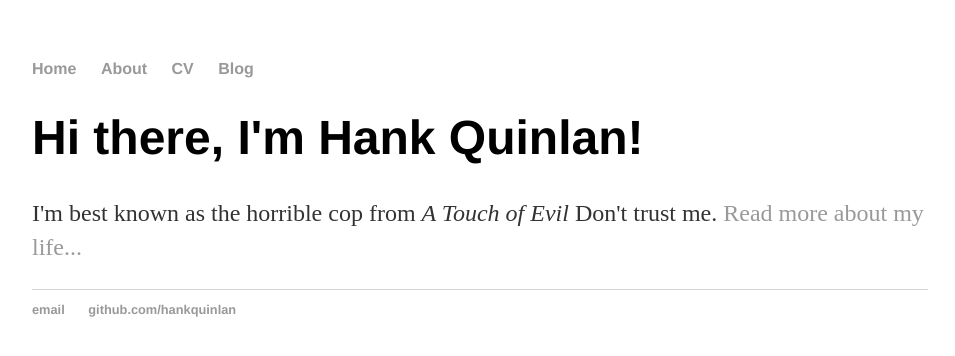
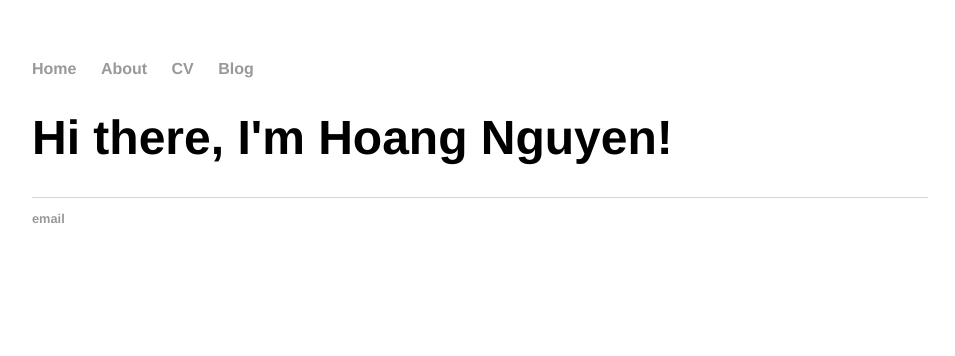
Before and after one commit to HoangHuyNguyen/hoanghuynguyen.github.io, a plain HTML site: page index.html in a window 1280 px wide. Shown: the whole page, without its empty margins (160-1115 px from the left). Drawn offline with Linux system fonts and the light colour scheme.

Commit message:
Update index.html

```diff
--- a/index.html
+++ b/index.html
@@ -1,7 +1,7 @@
 <!DOCTYPE html>
 <html>
 	<head>
-		<title>Hank Quinlan, Horrible Cop</title>
+		<title>Hoang Nguyen</title>
 		<!-- link to main stylesheet -->
 		<link rel="stylesheet" type="text/css" href="/css/main.css">
 	</head>
@@ -16,14 +16,12 @@
 		</nav>
 		<div class="container">
     		<div class="blurb">
-        		<h1>Hi there, I'm Hank Quinlan!</h1>
-				<p>I'm best known as the horrible cop from <em>A Touch of Evil</em> Don't trust me. <a href="/about">Read more about my life...</a></p>
+        		<h1>Hi there, I'm Hoang Nguyen!</h1>
     		</div><!-- /.blurb -->
 		</div><!-- /.container -->
 		<footer>
     		<ul>
-        		<li><a href="mailto:hankquinlanhub@gmail.com">email</a></li>
-        		<li><a href="https://github.com/hankquinlan">github.com/hankquinlan</a></li>
+        		<li><a href="mailto:demonhunter174@yahoo.com">email</a></li>
 			</ul>
 		</footer>
 	</body>
```
